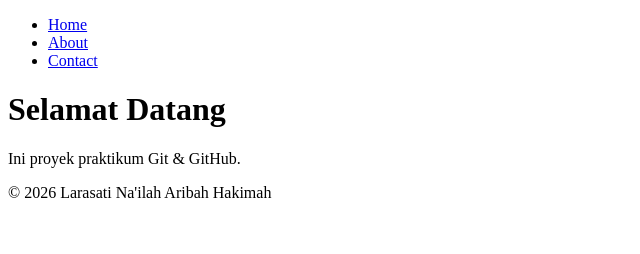
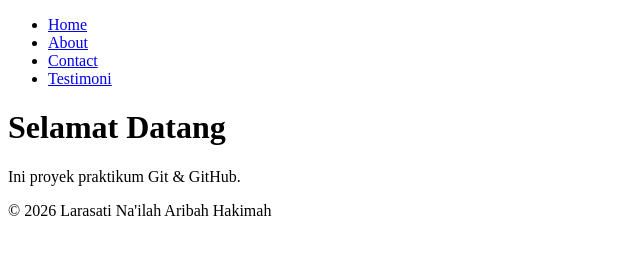
Before and after one commit to lrsnaailaa/praktikum-git-566025, a plain HTML site: page index.html in a window 1280 px wide. Shown: the whole page, without its empty margins (0-640 px from the left). Drawn offline with Linux system fonts and the light colour scheme.

Commit message:
add testimoni to navbar

```diff
--- a/index.html
+++ b/index.html
@@ -12,6 +12,7 @@
         <li><a href="#">Home</a></li>
         <li><a href="#">About</a></li>
         <li><a href="#">Contact</a></li>
+        <li><a href="#">Testimoni</a></li>
       </ul>
     </nav>
   </header>
```
